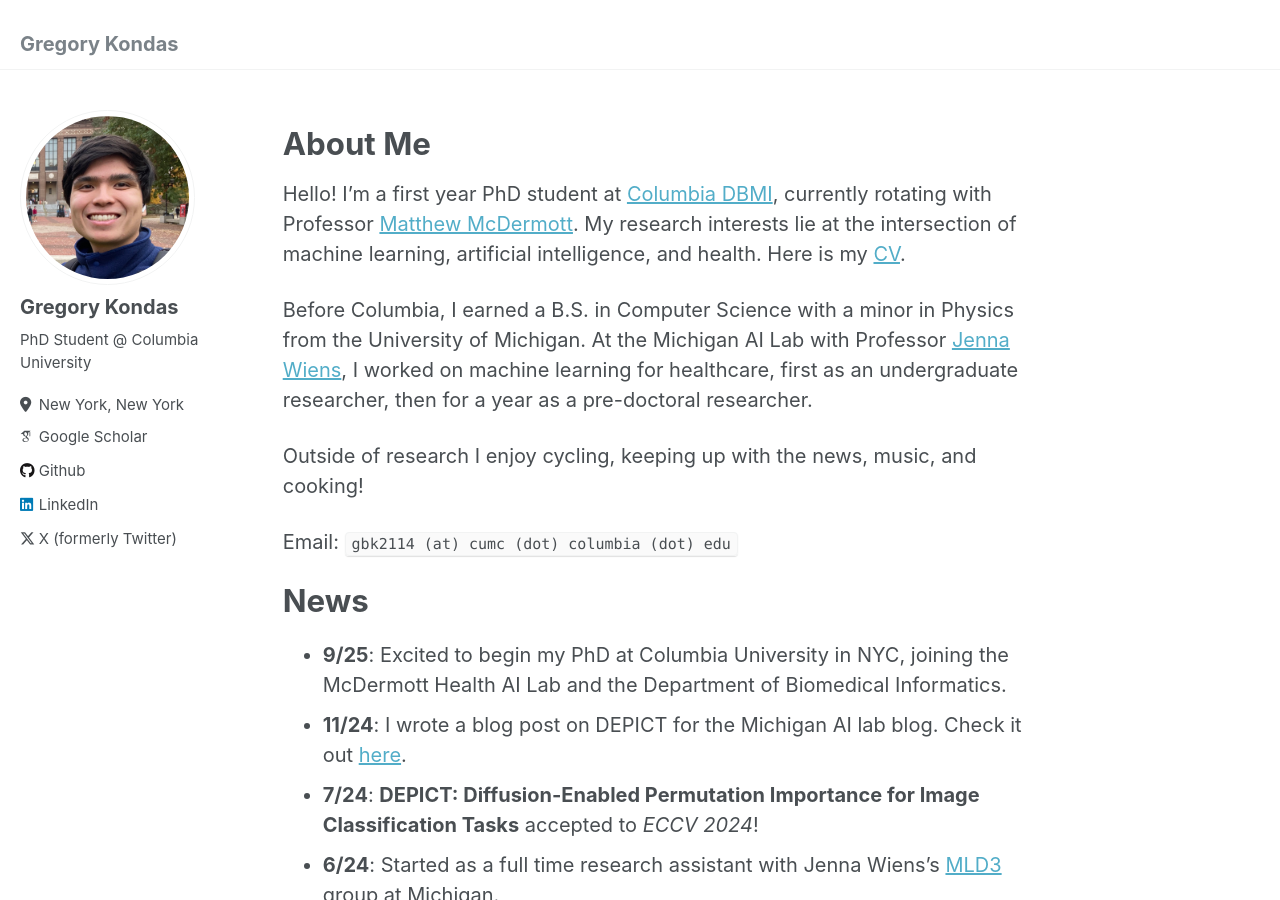
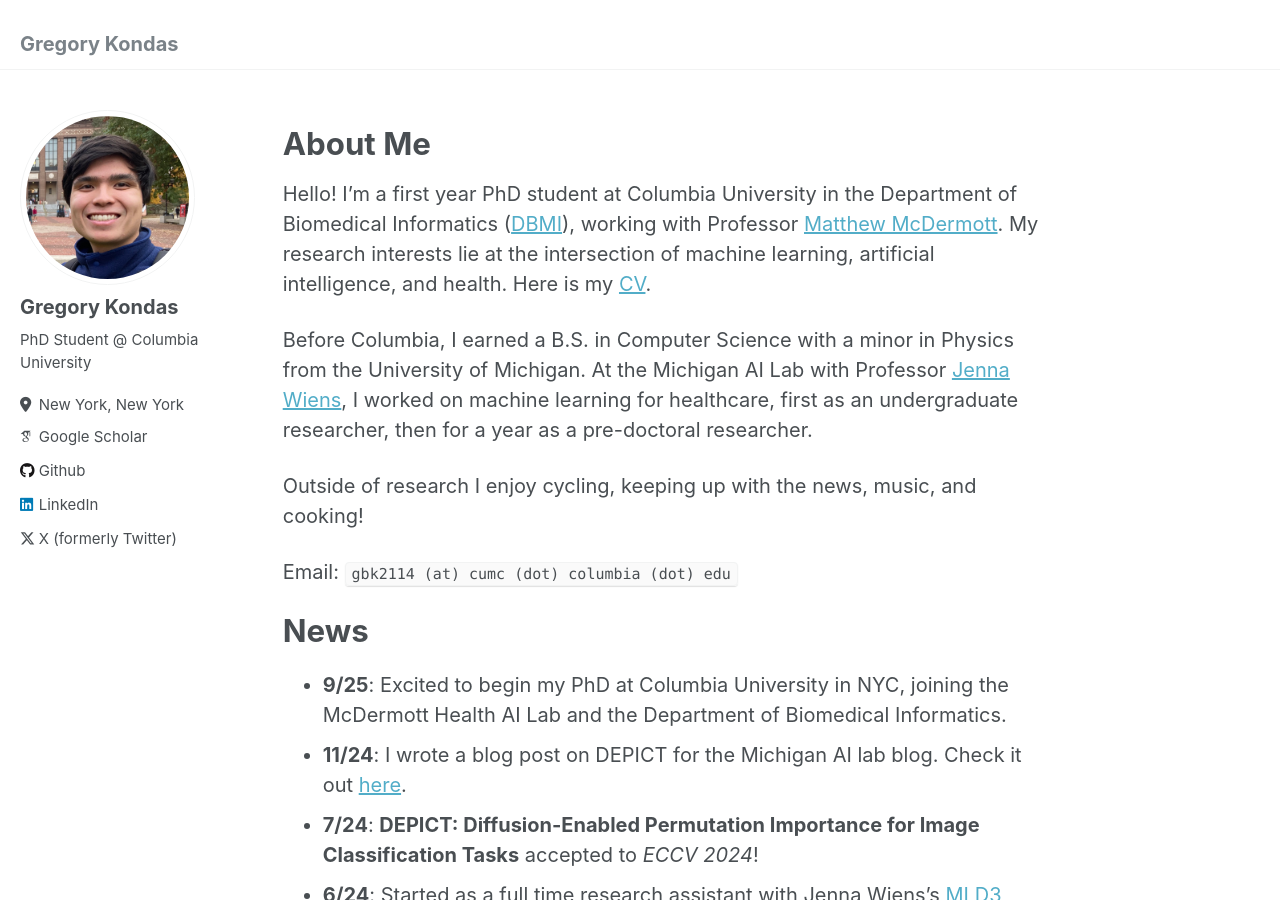
Before and after one commit to gkondas/gkondas.github.io, a Jekyll site: the page built from _pages/about.md, in a window 1280 px wide and 900 px high. Built offline with Jekyll 4.4.1, drawn with Linux system fonts in a browser that asks for light colours; some web fonts are replaced; a script that is not in the unit is left out.

Commit message:
Update about.md

```diff
--- a/_pages/about.md
+++ b/_pages/about.md
@@ -10,7 +10,7 @@ redirect_from:
 About Me
 ===
 
-Hello! I’m a first year PhD student at [Columbia DBMI](https://www.dbmi.columbia.edu/), currently rotating with Professor [Matthew McDermott](https://www.dbmi.columbia.edu/profile/matthew-mcdermott/). My research interests lie at the intersection of machine learning, artificial intelligence, and health. Here is my [CV](https://gkondas.github.io/files/gregCV.pdf).
+Hello! I’m a first year PhD student at Columbia University in the Department of Biomedical Informatics ([DBMI](https://www.dbmi.columbia.edu/)), working with Professor [Matthew McDermott](https://www.dbmi.columbia.edu/profile/matthew-mcdermott/). My research interests lie at the intersection of machine learning, artificial intelligence, and health. Here is my [CV](https://gkondas.github.io/files/gregCV.pdf).
 
 Before Columbia, I earned a B.S. in Computer Science with a minor in Physics from the University of Michigan. At the Michigan AI Lab with Professor [Jenna Wiens](https://web.eecs.umich.edu/~wiensj/), I worked on machine learning for healthcare, first as an undergraduate researcher, then for a year as a pre-doctoral researcher.
 
```
